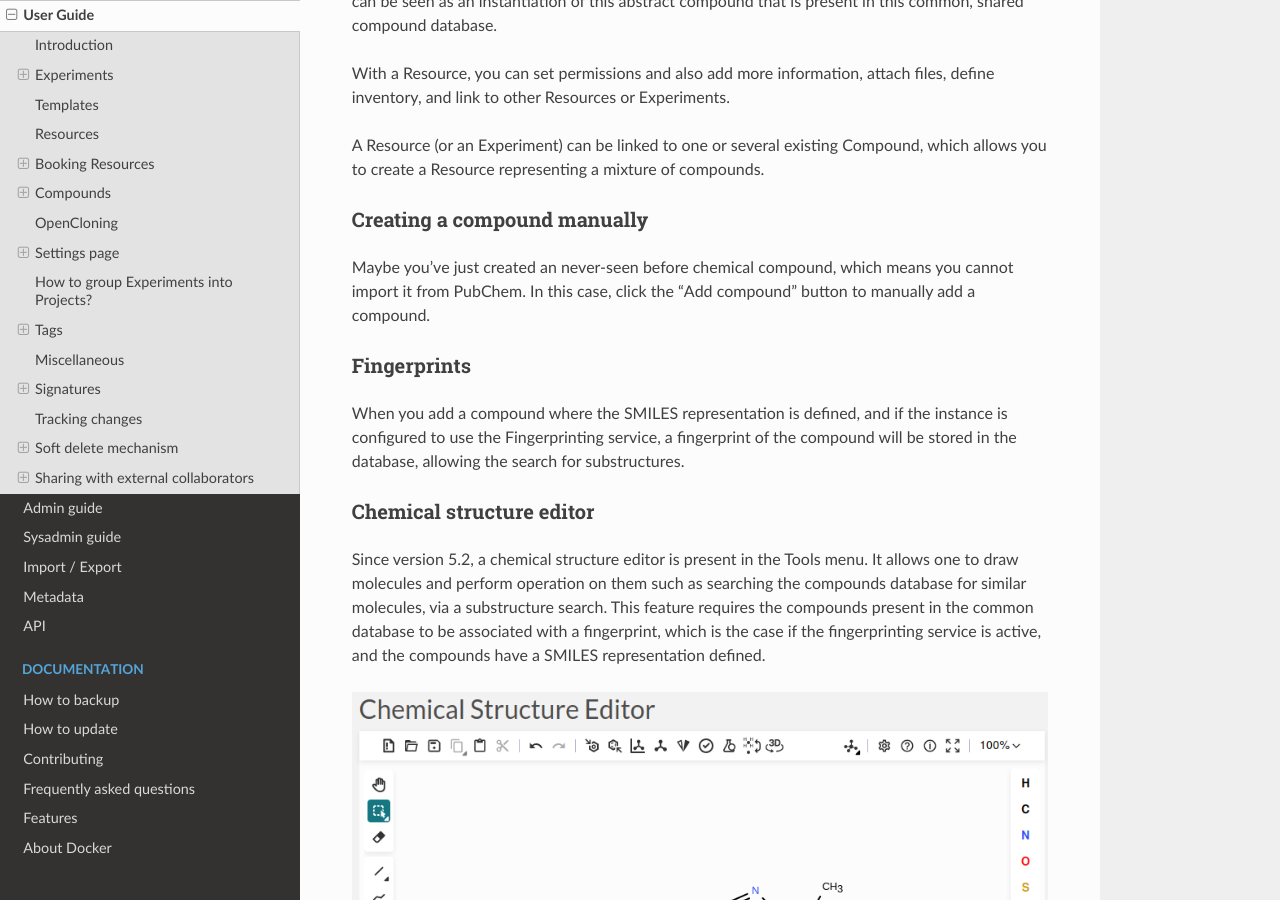
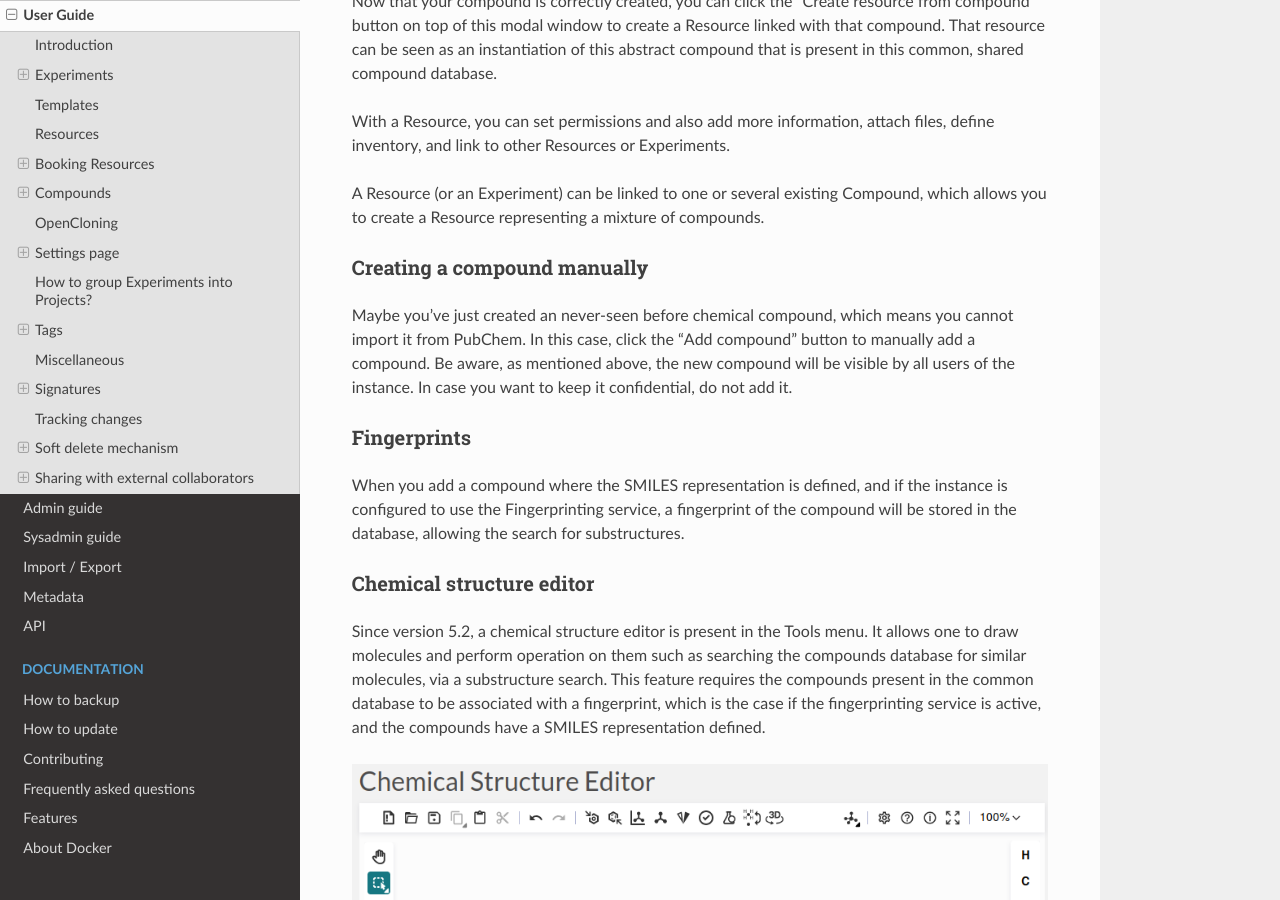
Before and after one commit to elabftw/elabdoc, a Sphinx documentation site: the page built from doc/user-guide.rst, in a window 1280 px wide and 900 px high, scrolled down 18013 px. Built offline with Sphinx 7.4.7 and the Read the Docs theme 3.1.0, drawn with Linux system fonts in a browser that asks for light colours; some of the changed text lies outside the part shown.

Commit message:
Emphasize that compounds are always shared across the instance. (#44)
* Emphasize that compounds are always shared across the instance.

* add missing comma

```diff
--- a/doc/user-guide.rst
+++ b/doc/user-guide.rst
@@ -412,7 +412,7 @@
 Compounds
 =========
 
-A chemical compounds database is available to all users in all team, it is a common database for the instance, storing references of all existing compounds. You can access it from the Tools menu.
+A chemical compounds database is available to all users in all teams, it is a common database for the instance, storing references of all existing compounds. Note that the visibility cannot be changed. Compounds are always visible to everyone with access to the instance. You can access it from the Tools menu.
 
 .. figure:: img/compounds-db.png
     :align: center
@@ -462,7 +462,7 @@
 Creating a compound manually
 ----------------------------
 
-Maybe you've just created an never-seen before chemical compound, which means you cannot import it from PubChem. In this case, click the "Add compound" button to manually add a compound.
+Maybe you've just created an never-seen before chemical compound, which means you cannot import it from PubChem. In this case, click the "Add compound" button to manually add a compound. Be aware, as mentioned above, the new compound will be visible by all users of the instance. In case you want to keep it confidential, do not add it.
 
 Fingerprints
 ------------
```
